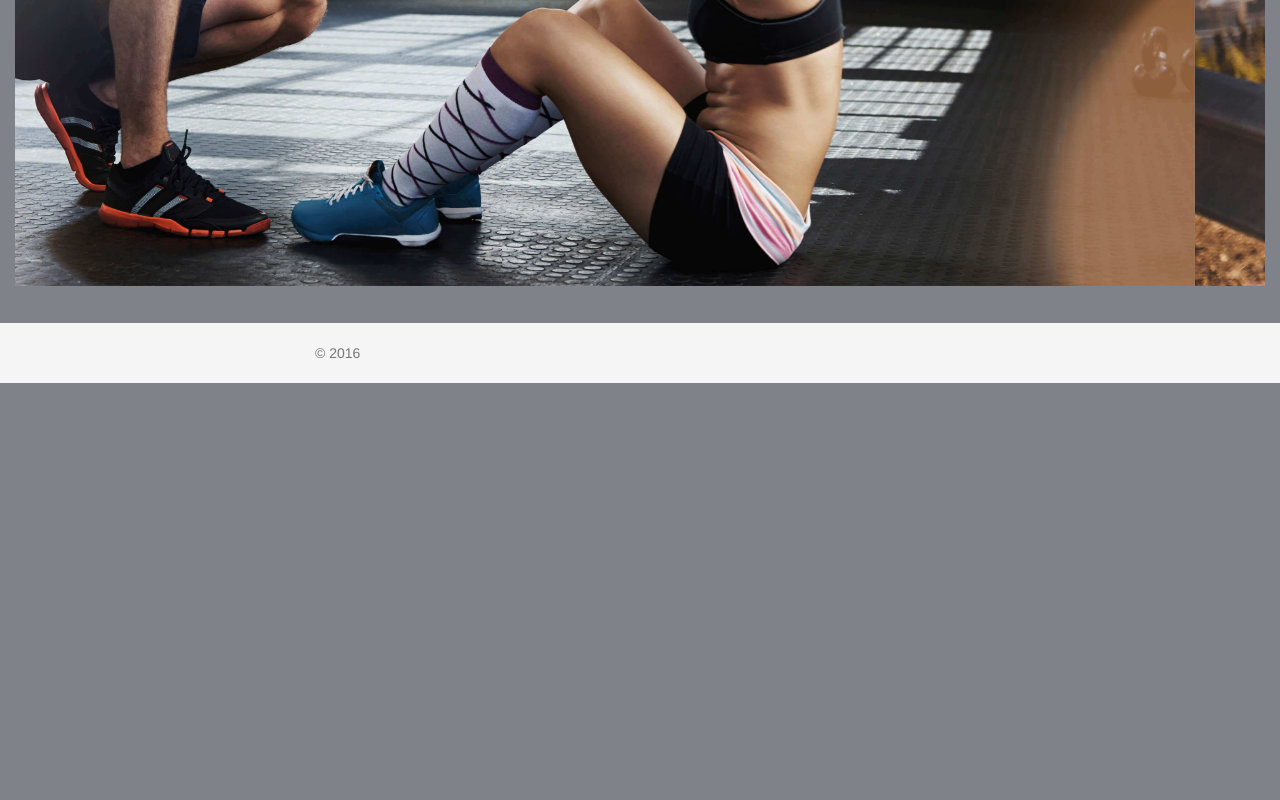
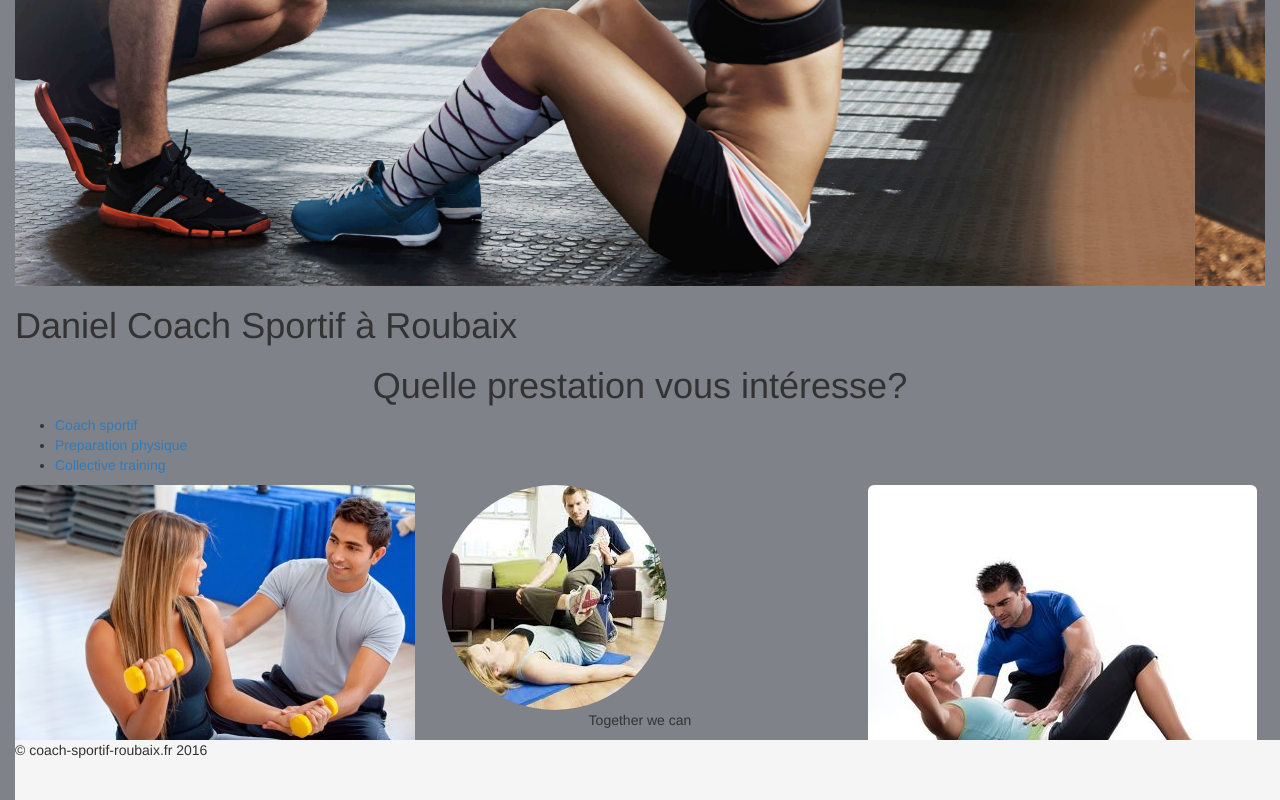
Before and after one commit to abdifatah1/coach-sportif, a plain HTML site: page index.html in a window 1280 px wide. Shown: the part 417-1217 px from the top of the page. Before the commit the page ends 800 px from the top, so only its background shows below. Drawn offline with nearby package versions, Linux system fonts and the light colour scheme.

```diff
--- a/index.html
+++ b/index.html
@@ -1,5 +1,5 @@
 <!doctype html>
-<html class="no-js" lang="fr">
+<html classs="no-js" lang="fr">
 
 <head>
   <meta charset="utf-8">
@@ -48,24 +48,46 @@
         </div>
       </div>
     </div>
+    <!--============= Menu============ -->
     <div class="navbar">
       <!-- <div class="collapse navbar-collapse" id="navbar-ex-collapse"> -->
       <ul class="nav navbar-nav navbar-right">
         <li><a href="index.html">Home</a></li>
         <li><a href="calendrier.html">Calendrier</a></li>
-        <li><a href="#">Contacts</a></li>
+        <li><a href="contact.html">Contacts</a></li>
       </ul>
-      <!-- </div> -->
     </div>
-  </div>
+    <!-- ===============/menu============= -->
+    <h1 class="daniel">Daniel Coach Sportif à Roubaix</h1>
 
+    <h1 class="text-center">Quelle prestation vous intéresse?</h1>
+    <!--================== prestation============ -->
+    <ul class="prestation">
+      <li><a href="">Coach sportif</a></li>
+      <li><a href="">Preparation physique</a></li>
+      <li><a href="">Collective training</a></li>
+    </ul>
+    <!--======================== section ===========-->
+    <section class="p-b-3 row">
+      <figure class="col-md-4">
+        <img class="img-rounded" src="img/coach1.jpg" alt="coach image" />
+        <figcaption class="text-center">Together we can</figcaption>
+      </figure>
 
-  <!-- Footer -->
+      <figure class="col-md-4">
+        <img class="img-circle" src="img/coach2.jpg" alt="coach image" />
+        <figcaption class="text-center">Together we can</figcaption>
+      </figure>
+
+      <figure class="col-md-4">
+        <img class="img-rounded" src="img/coach3.jpg" alt="coach image" />
+        <figcaption class="text-center">Together we can</figcaption>
+      </figure>
+    </section>
+    <!-- =====================Footer ================-->
 
     <footer class="footer">
-      <div class="container">
-        <p class="text-muted">&copy; 2016</p>
-      </div>
+      <p>&copy; coach-sportif-roubaix.fr 2016</p>
     </footer>
 
   </div>
```
